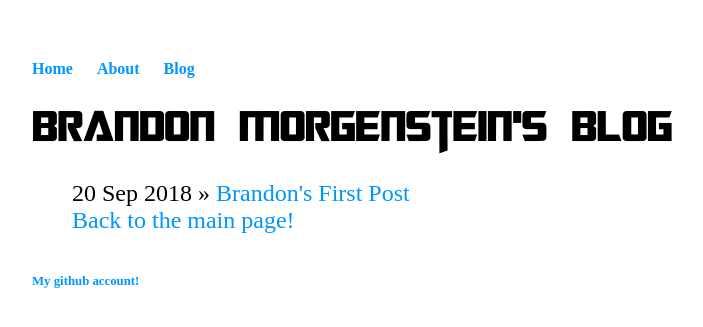
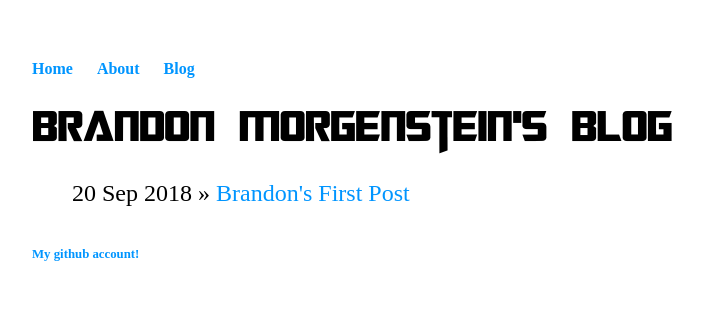
Before and after one commit to brandonm4478/brandonm4478.github.io, a Jekyll site: the page built from blog/index.html, in a window 1280 px wide. Shown: the top 327 px of the page, without its empty margins (160-863 px from the left). Built offline with Jekyll 4.4.1, drawn with Linux system fonts in a browser that asks for light colours; Markdown is read by kramdown in place of the engine named in the settings.

Commit message:
Update index.html

```diff
--- a/blog/index.html
+++ b/blog/index.html
@@ -8,5 +8,4 @@ title: Brandon Morgenstein's Blog
 	  {% for post in site.posts %}
 	    <li><span>{{ post.date | date_to_string }}</span> » <a href="{{ post.url }}" title="{{ post.title }}">{{ post.title }}</a></li>
 	  {% endfor %}
-        <li><a href="https://brandonm4478.github.io">Back to the main page!</a></li>
 	</ul>
```
